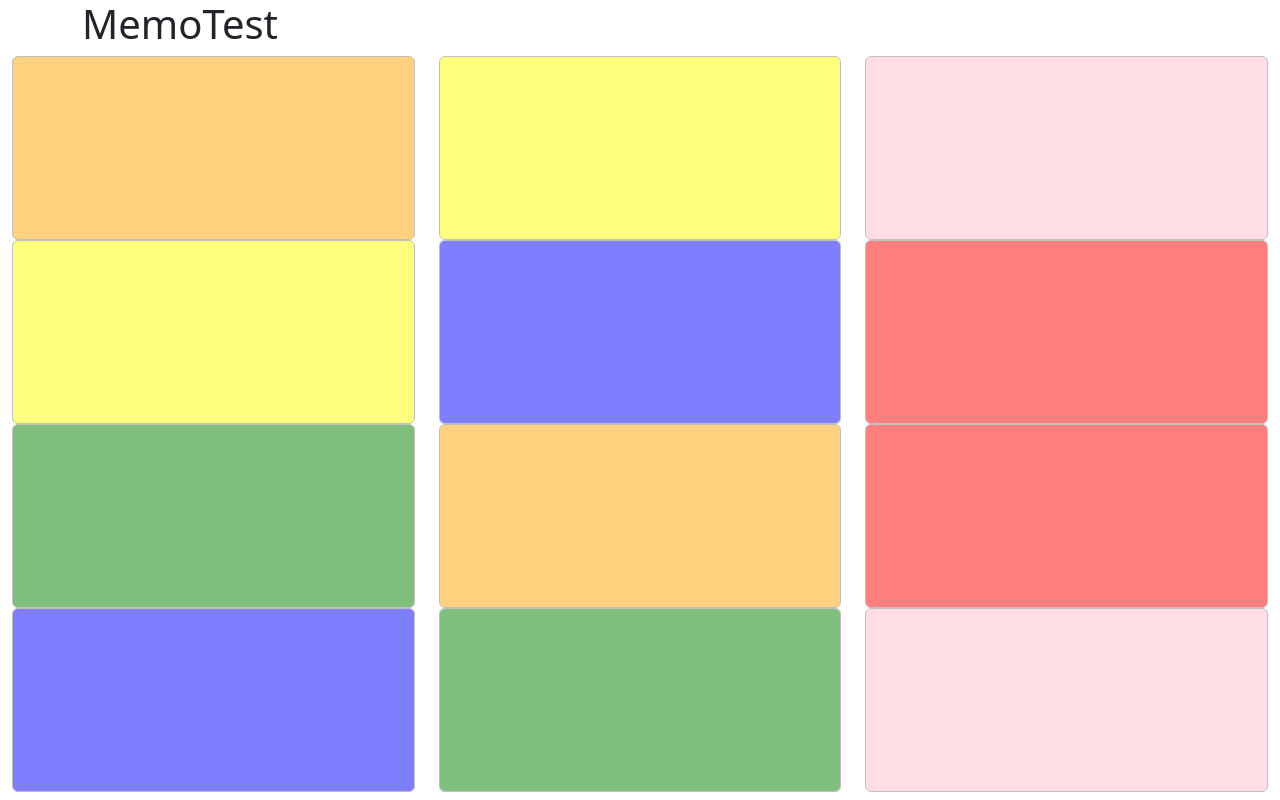
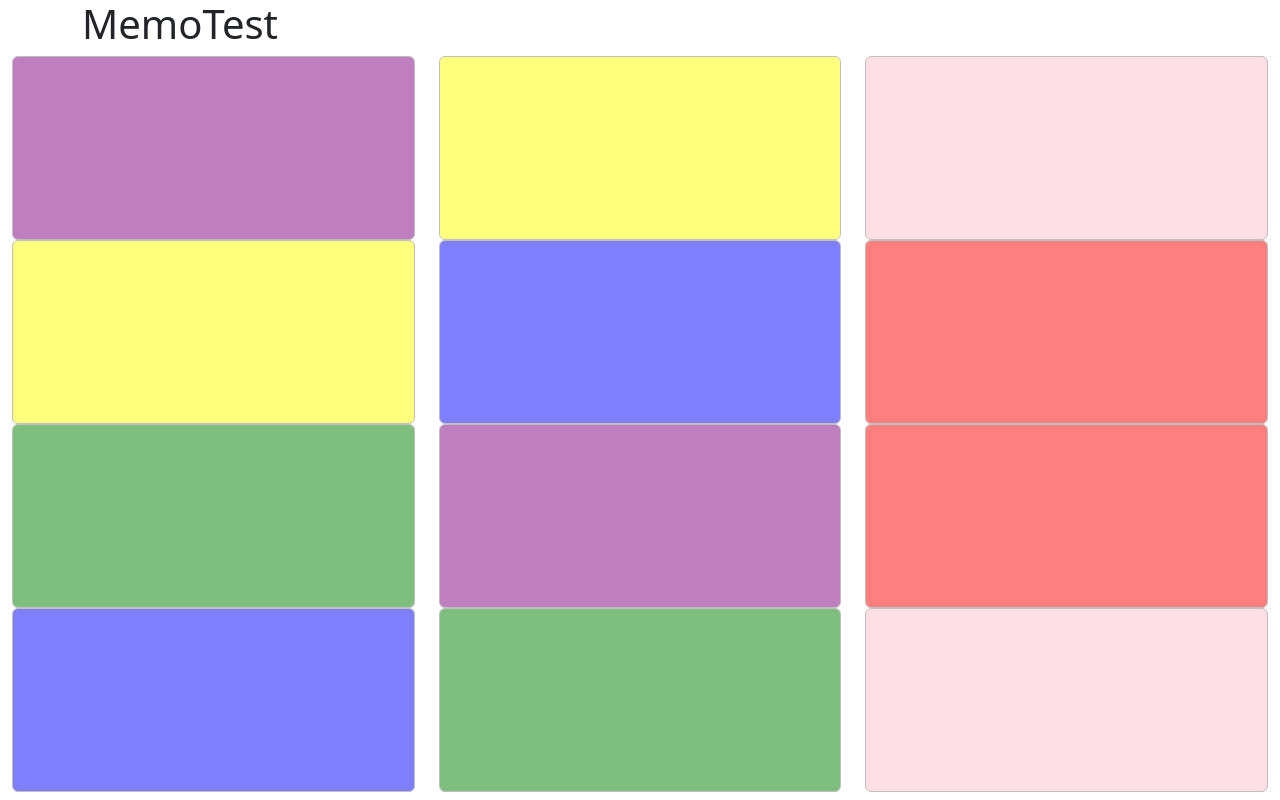
Before and after one commit to gruvix/Memo-Test, a website: page index.html in a window 1280 px wide. Both pictures are taken after a click on the button "Start game". Drawn offline with nearby package versions, Linux system fonts and the light colour scheme.

Commit message:
changed orange for purple

```diff
--- a/css/memotest.css
+++ b/css/memotest.css
@@ -35,6 +35,6 @@
     background-color: pink;
   }
 
-  .orange {
-    background-color: orange;
+  .purple {
+    background-color: purple;
   }
--- a/src/main.js
+++ b/src/main.js
@@ -25,7 +25,7 @@ function setCardsClasses(array){
 }
 
 function fillArrayWithColors(array){
-    let colors = ["red", "blue", "green", "yellow", "pink", "orange"];
+    let colors = ["red", "blue", "green", "yellow", "pink", "purple"];
     colors.forEach(color => {
         array.push(color);
     });
```
